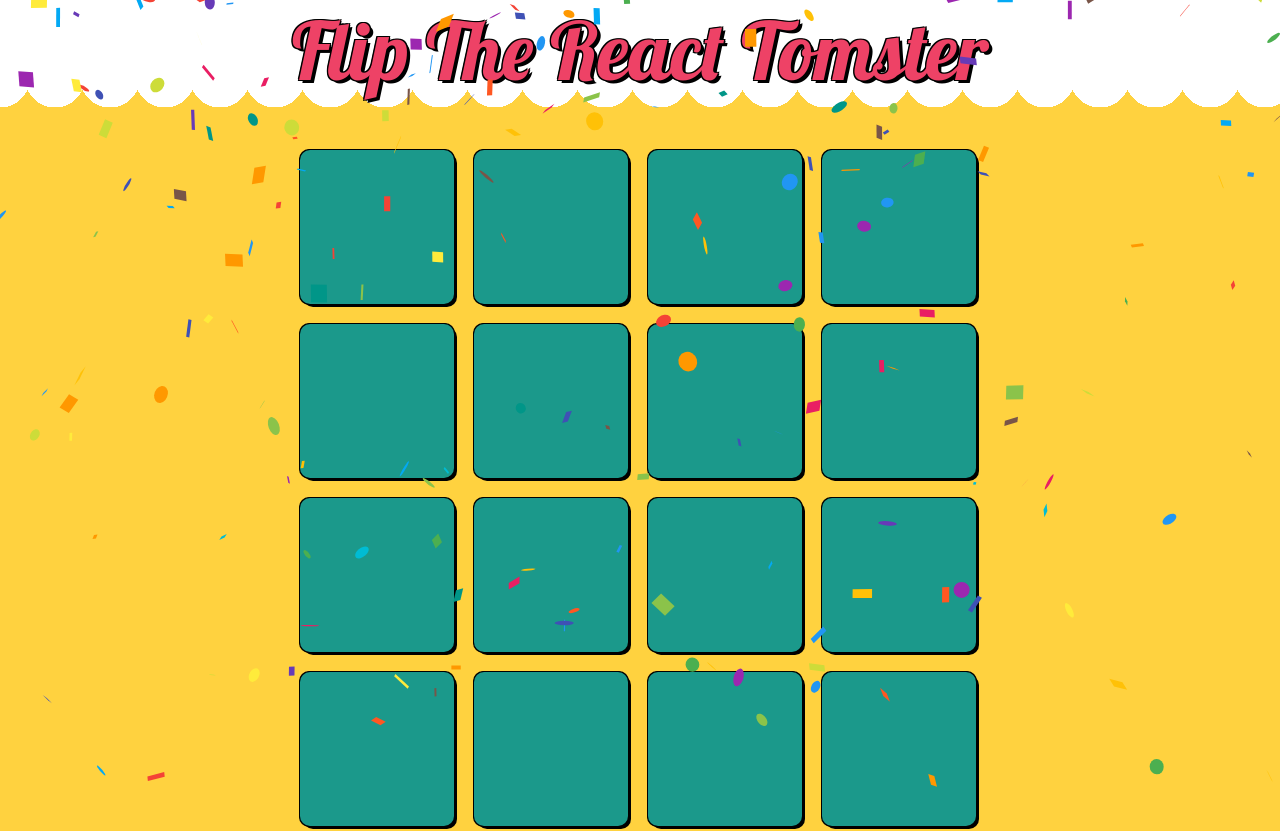
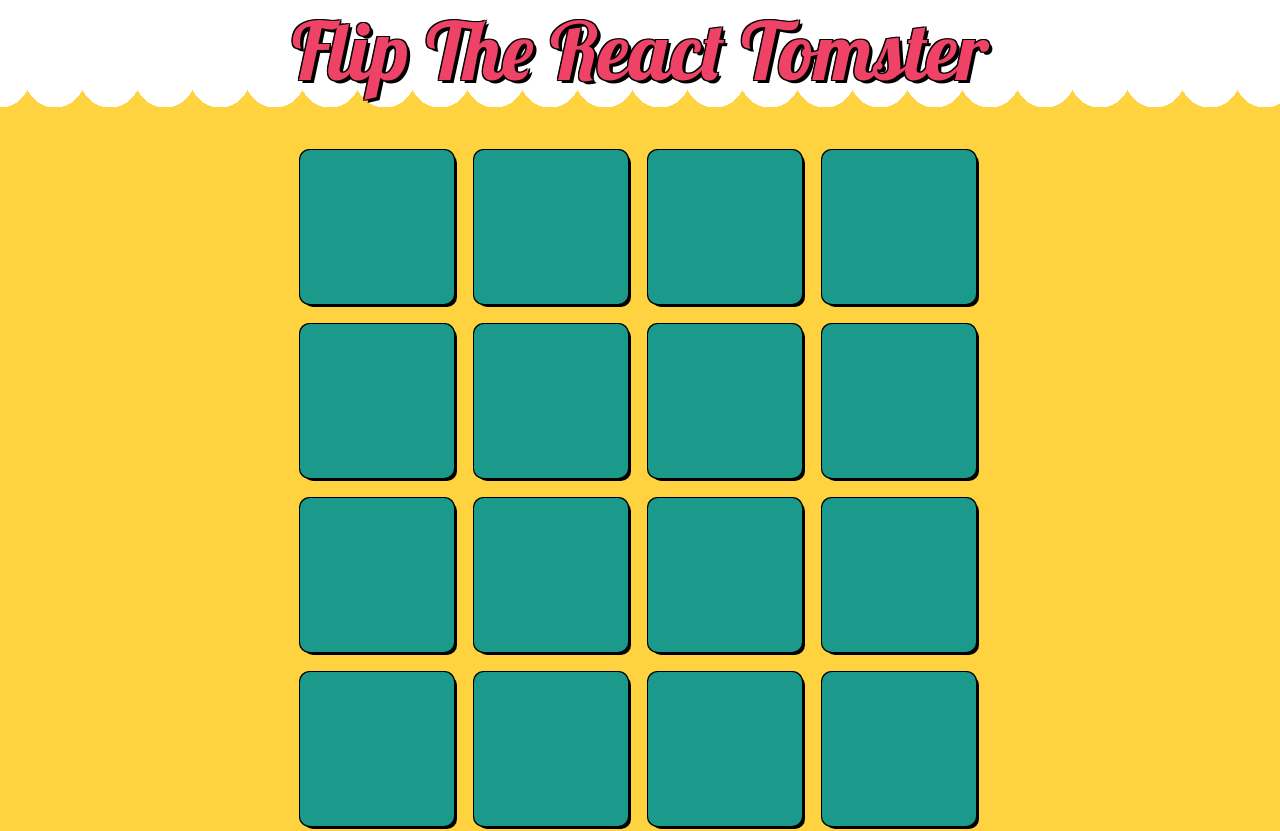
Before and after one commit to tavofigse/flip-the-react-tomster, a React (Create React App) app: page /play in a window 1280 px wide. Shown: the top 831 px of the page. Built offline with nearby package versions, Linux system fonts and the light colour scheme; a web font is replaced by a local one.

Commit message:
fix on confetti condition

```diff
--- a/src/components/game/Board.tsx
+++ b/src/components/game/Board.tsx
@@ -34,7 +34,7 @@ export class BoardComponent extends React.Component<BoardProps> {
         const {className, cards, gameEnded} = this.props;
         return  (
             <>
-                {!gameEnded &&  <ConfettiRain />}
+                {gameEnded &&  <ConfettiRain />}
                 <Section className={className}>
                     {cards.map(this.renderCard)}
                 </Section>
```
